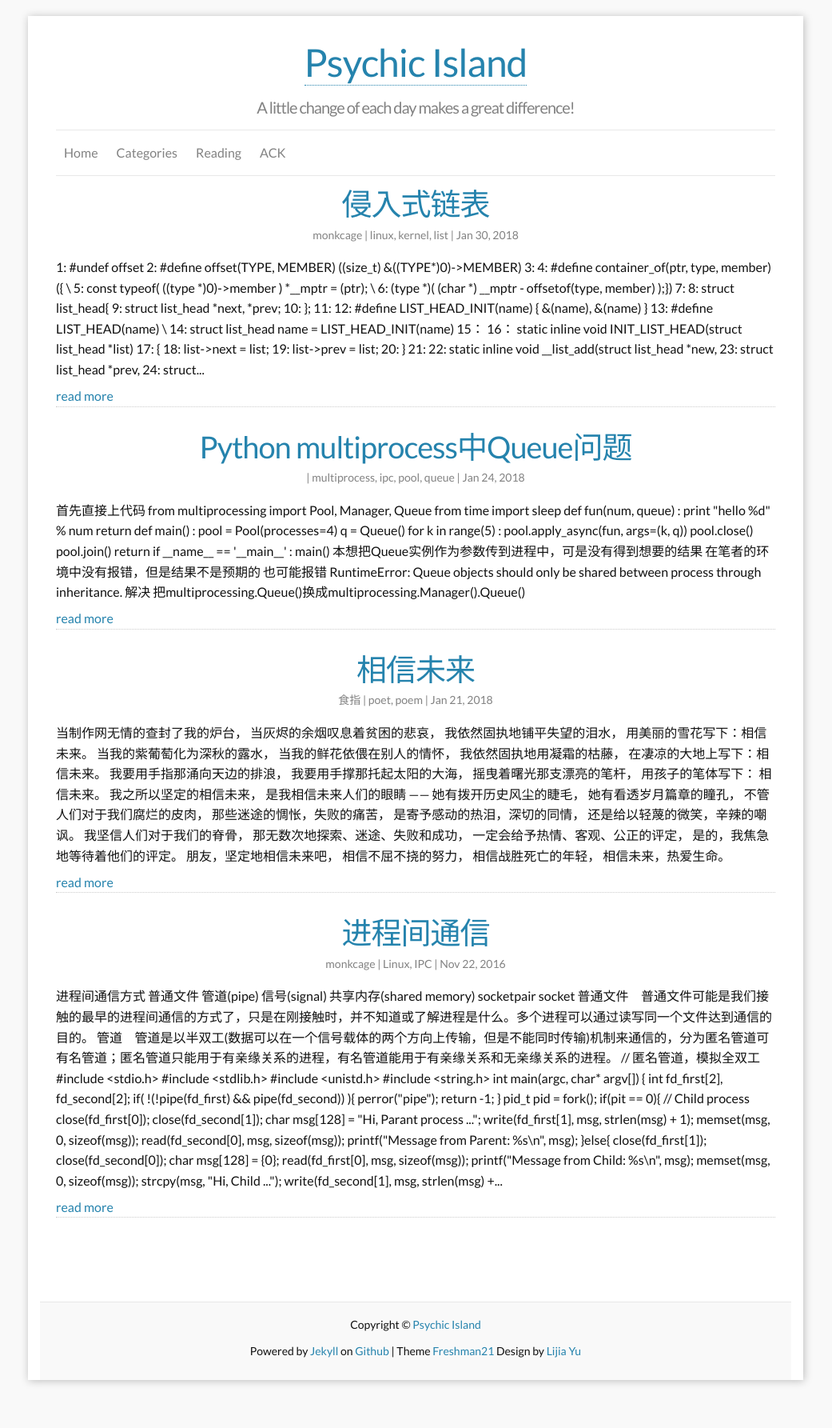
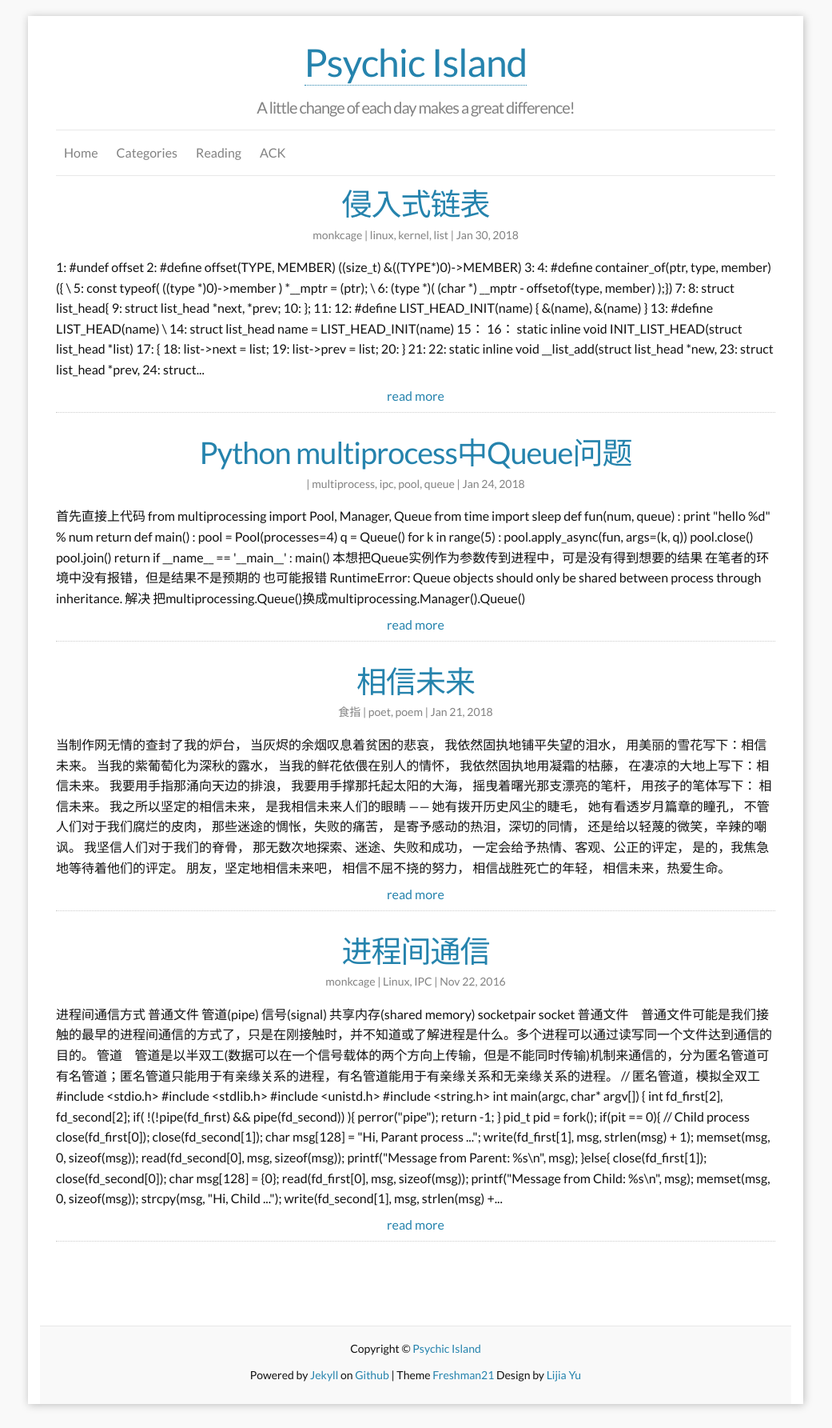
Before and after one commit to monkcage/blog, a Jekyll site: the page built from index.html, in a window 1280 px wide. Shown: the whole page at 80% size, without its empty margins (120-1161 px from the left). Built offline with Jekyll 4.4.1, drawn with Linux system fonts in a browser that asks for light colours; the list of posts is cut into pages by our own code; before the commit the page ends 1755 px from its top, so only the background shows below that.

Commit message:
Update index.html

```diff
--- a/index.html
+++ b/index.html
@@ -26,7 +26,7 @@ layout: default
     </header>
 
     {%- capture _excerpt -%}<p>{{- post.excerpt | strip_html | truncatewords: 100 -}}</p> {%- endcapture -%}
-    {%- capture _link -%}<a style="text-align:center;" href="{{- post.url | absolute_url -}}">read more</a>{%- endcapture -%}
+    {%- capture _link -%}<p style="text-align:center;"><a href="{{- post.url | absolute_url -}}">read more</a>{%- endcapture -%}
     {%- assign _content = _excerpt | append: _link -%}
     <div>
       {{ _content }}
```
